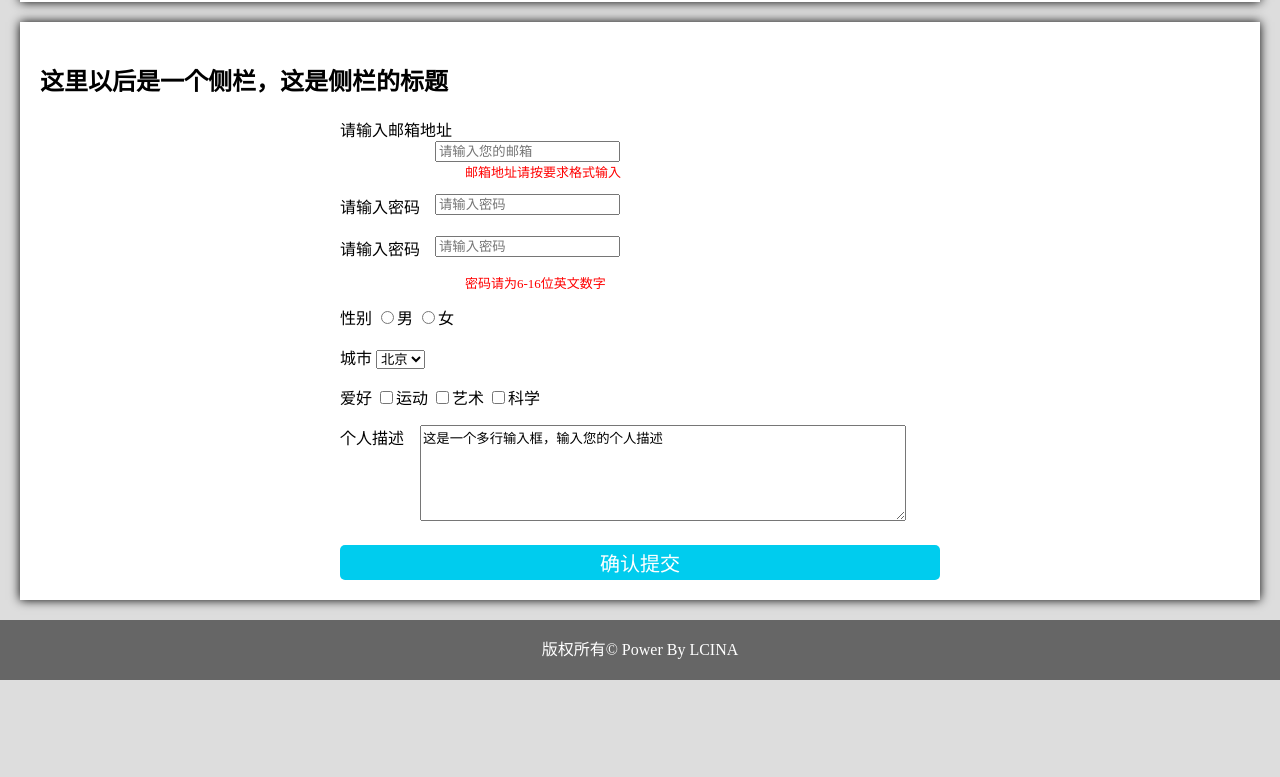
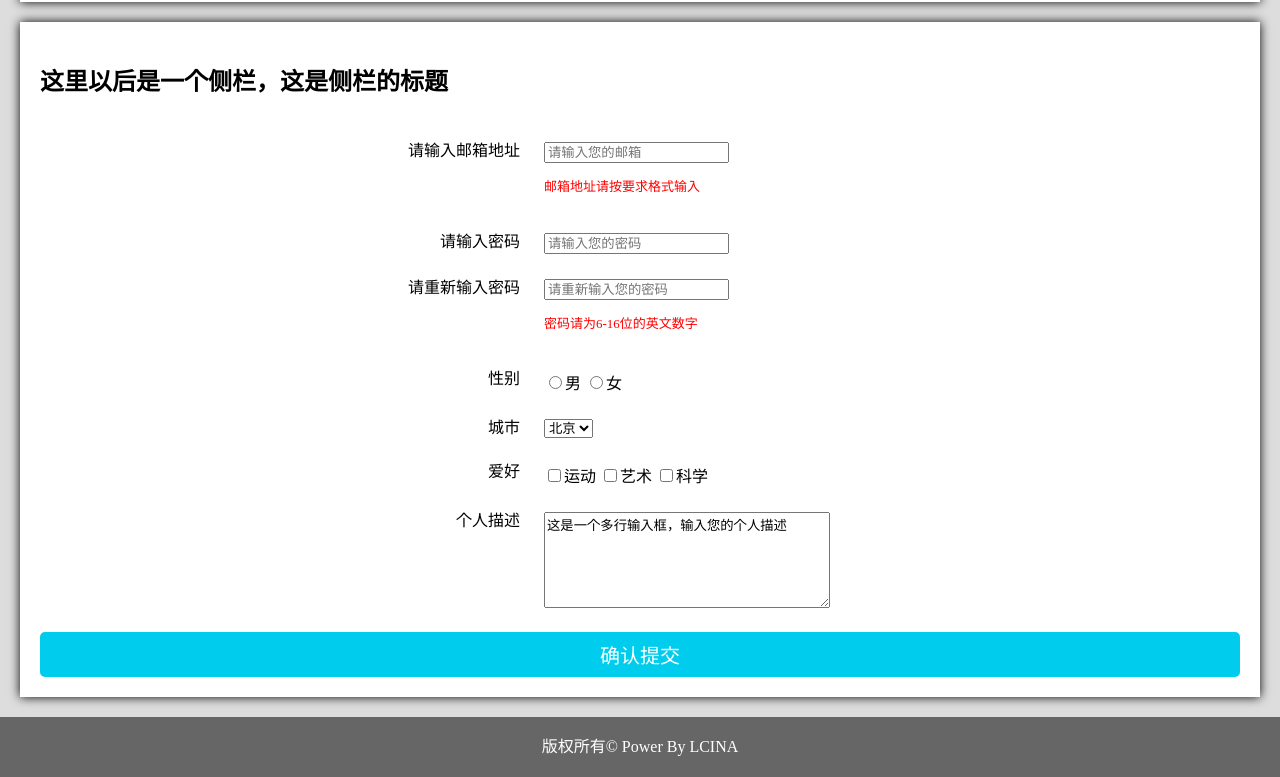
Before and after one commit to LCINA/Baidu_IFE-2016, a plain HTML site: page LCINA/2/task002/task002.html in a window 1280 px wide. Shown: the part 3587-4364 px from the top of the page. Before the commit the page ends 4267 px from the top, so only its background shows below. Drawn offline with Linux system fonts and the light colour scheme.

Commit message:
李志伟-完善侧边栏的排版
完善侧边栏的排版

```diff
--- a/LCINA/2/task002/style.css
+++ b/LCINA/2/task002/style.css
@@ -108,37 +108,37 @@ img{
 	margin-left: auto;
 	margin-right: auto;
 }
+.form_style{
+	display: block;
+}
 .input_area{
 	width: 280px;
+	display: inline-block;
+	/*实现label与输入框对齐*/
+	vertical-align: text-top;
+}
+.label_style{
+	display: inline-block;
+	width: 40%;
+	text-align: right;
+	margin-top: 20px;
+	margin-right: 20px;
 }
 .input_style{
 	float: right;
 }
 .warn{
+	display: block;
 	width: 280px;
 	color: red;
 	font-size: 13px;
-	margin-left: 125px;
-}
-
-.personal_profile{
-	position: relative;
-	width: 100%;
-}
-.personal_label{
-	position: absolute;
-	top:0;
-	/*left: 20px;*/
-}
-.input_profile{
-	margin-left: 80px;
 }
 .btn_submit{
 	background-color: #0CE;
 	color: #fff;
 	font-size: 20px;
 	width: 100%;
-	height: 35px;
+	height: 45px;
 	border: none;
 	border-radius: 5px;
 	-webkit-transition:all 0.2s linear;
--- a/LCINA/2/task002/task002.html
+++ b/LCINA/2/task002/task002.html
@@ -147,32 +147,41 @@
 
 		<div class="Article">
 			<h2>这里以后是一个侧栏，这是侧栏的标题</h2>
-		    <div class="sidebar">
+		    <form class="form_style">
 		    	<div class="email">
+		    		<label class="label_style">请输入邮箱地址</label>
 		    		<div class="input_area">
-			    		<label id="">请输入邮箱地址</label>
-			    		<input type="text" placeholder="请输入您的邮箱" class="input_style" name="email">
-		    		</div>
+		    			<input type="text" id="email" placeholder="请输入您的邮箱">
 		    			<p class="warn">邮箱地址请按要求格式输入</p>
 		    		</div>
+		    	</div>
+
 		    	<div class="password">
+		    		<label class="label_style">请输入密码</label>
 		    		<div class="input_area">
-			    		<label>请输入密码</label>
-			    		<input type="password" placeholder="请输入密码" class="input_style" name="password">
-			    		<div>&nbsp;</div>
-			    		<label>请输入密码</label>
-			    		<input type="password" placeholder="请输入密码" class="input_style">
-			    		<p class="warn">密码请为6-16位英文数字</p>
+		    			<input type="password" id="password" placeholder="请输入您的密码">
 		    		</div>
 		    	</div>
+
+		    	<div class="password">
+		    		<label class="label_style">请重新输入密码</label>
+		    		<div class="input_area" placeholder="请输入您的密码">
+		    			<input type="password" id="password" placeholder="请重新输入您的密码">
+		    			<p class="warn">密码请为6-16位的英文数字</p>
+		    		</div>
+		    	</div>
+
 		    	<div class="sex_choice">
-					<span>性别</span>
-					<label><input type="radio" name="sex" id="male" />男</label >
-					<label ><input type="radio" name="sex" id="famale"/>女</label >
+					<label class="label_style">性别</label>
+					<div class="input_area">
+						<label><input type="radio" name="sex" id="male" />男</label>
+						<label ><input type="radio" name="sex" id="famale"/>女</label>
 					</div>
-				<p></p>
+				</div>
+
 				<div class="city_choice">
-					<span>城市</span>
+					<label class="label_style">城市</label>
+					<div class="input_area">
 						<select>
 					        <option value="1" id="Beijing">北京</option>
 					        <option value="2" id="Wuhan">武汉</option>
@@ -181,19 +190,25 @@
 					        <option value="5" id="Guangzhou">广州</option>
 			    		</select>
 		    		</div>
-				<p></p>
+				</div>
+
 				<div class="hobby_choice">
-					<span>爱好</span>
+					<label class="label_style">爱好</label>
+					<div class="input_area">
 					    <input type="checkbox" name="sports" id="sports">运动
 					    <input type="checkbox" name="art" id="art">艺术
 					    <input type="checkbox" name="techo" id="techo">科学
 				    </div>
-				<p></p>
+				</div>
+
 				<div class="personal_profile">
-					<span class="personal_label">个人描述</span>
-		    		<textarea rows="6" style="width:80%;" class="input_profile">这是一个多行输入框，输入您的个人描述</textarea>
+					<label class="label_style">个人描述</label>
+					<div class="input_area">
+		    			<textarea rows="6" style="width:100%;" class="input_profile">这是一个多行输入框，输入您的个人描述</textarea>
+		    		</div>
 				</div>
 				<input type="submit" value="确认提交" class="btn_submit">
+			</form>
 		</div>
 	</div>
 </div>
```
Lines whose indentation alone changed are shown as unchanged.
